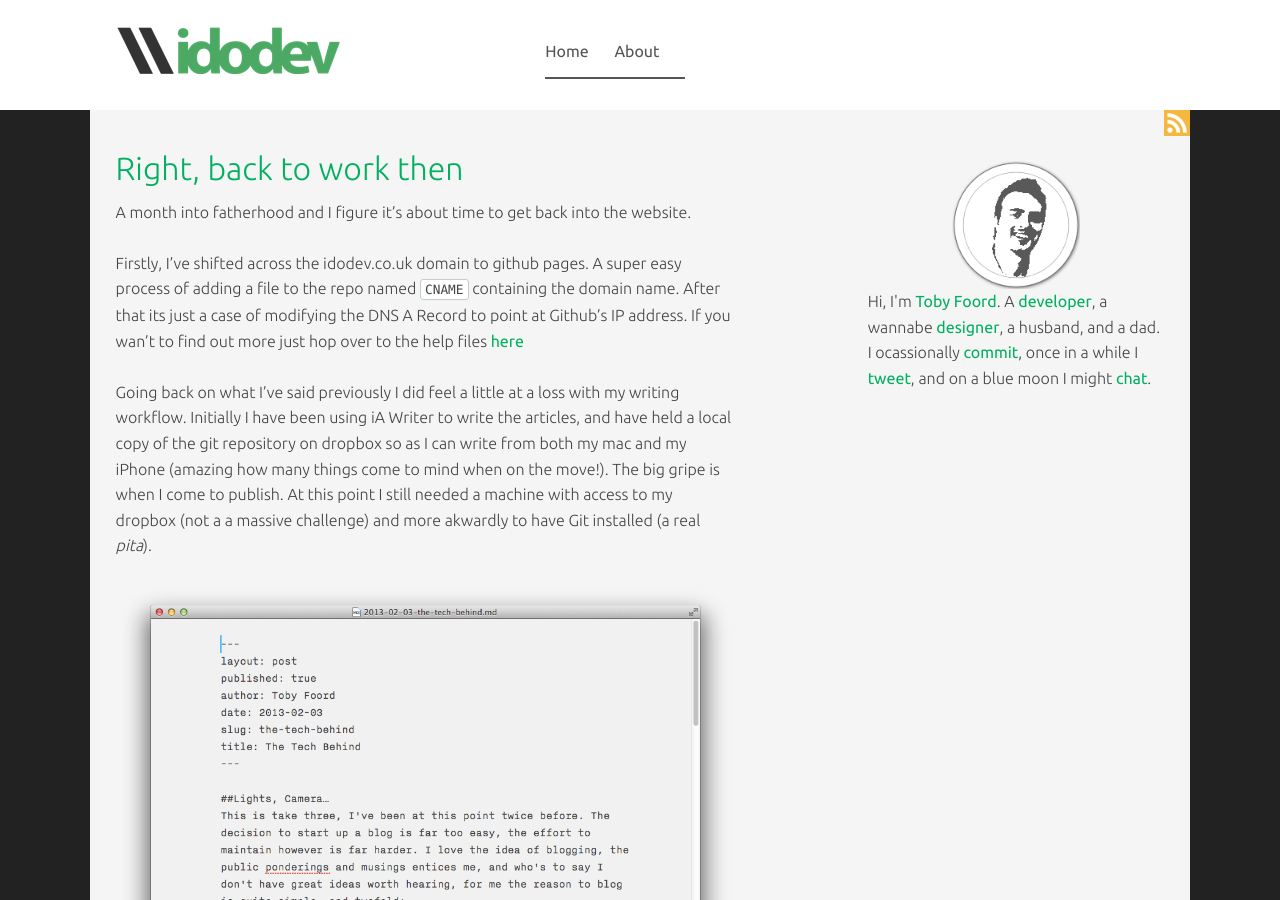
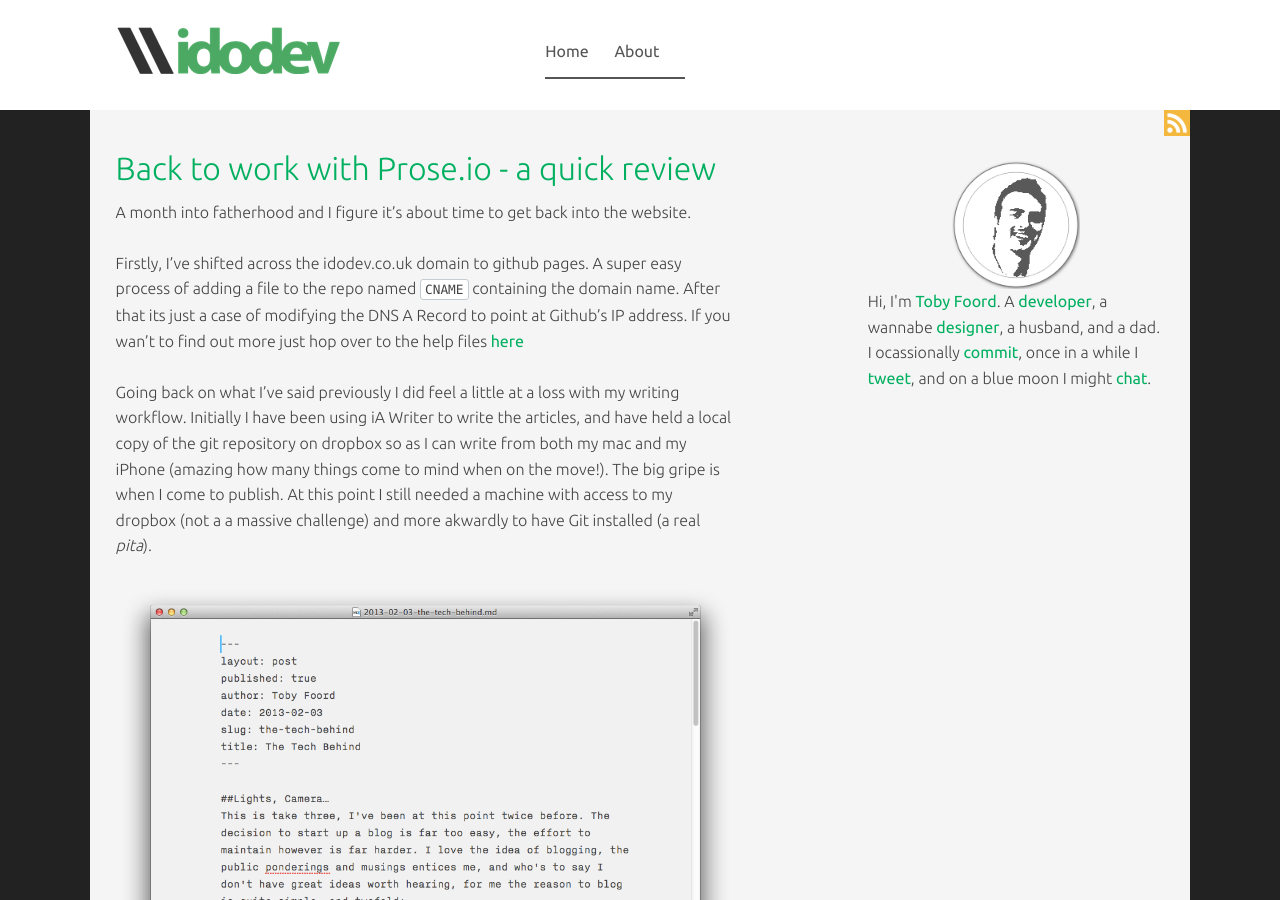
Before and after one commit to idodev/idodev.github.com, a Jekyll site: the page built from _posts/2013-03-26-back-to-work-with-prose-io-a-quick-review.md, in a window 1280 px wide and 900 px high. Built offline with Jekyll 4.4.1, drawn with Linux system fonts in a browser that asks for light colours; nearby versions of some CDN libraries; Markdown is read by kramdown in place of the engine named in the settings; comment, search, counter and statistics services are not loaded.

Commit message:
Updated 2013-03-26-back-to-work-with-prose-io-a-quick-review.md

```diff
--- a/_posts/2013-03-26-back-to-work-with-prose-io-a-quick-review.md
+++ b/_posts/2013-03-26-back-to-work-with-prose-io-a-quick-review.md
@@ -1,10 +1,12 @@
 ---
+published:
+  - true
+  - "true"
 layout: post
-published: true
-date: 2013-03-26
+date: "Tue Mar 26 2013 00:00:00 GMT+0000 (GMT)"
 author: Toby Foord
-title: Right, back to work then
-slug: right-back-to-work-then
+title: "Back to work with Prose.io - a quick review"
+slug: "back-to-work-with-prose-io-a-quick-review"
 ---
 
 A month into fatherhood and I figure it's about time to get back into the website.
```
